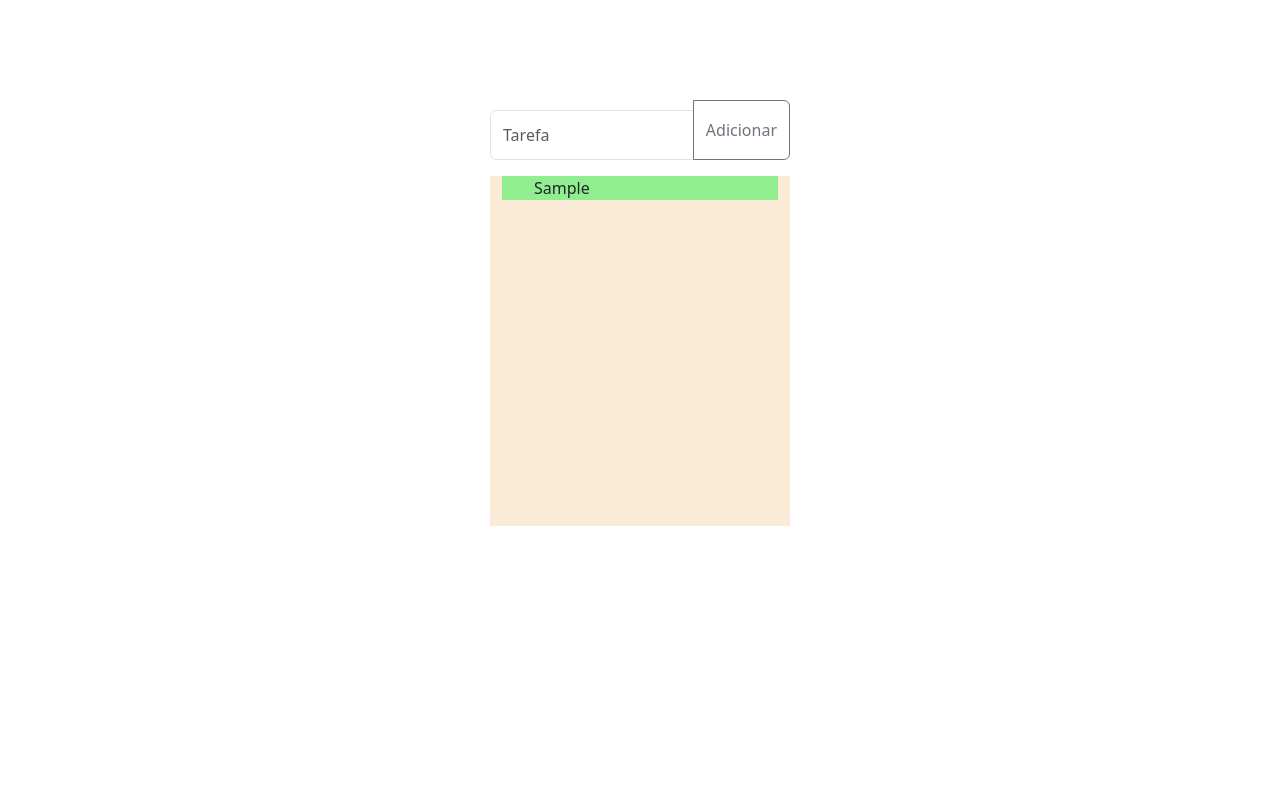
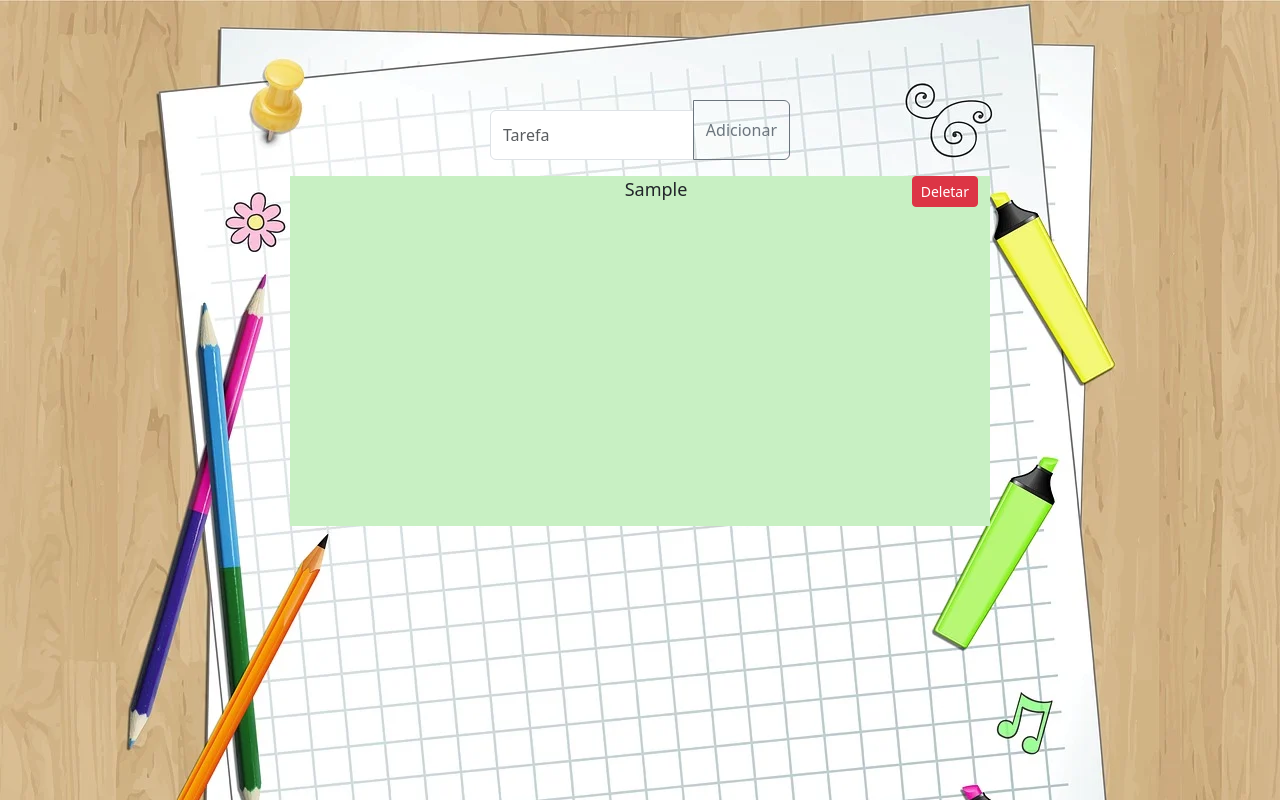
Before and after one commit to joaopb0/ToDoListJquery, a plain HTML site: page index.html in a window 1280 px wide. Both pictures are taken after typing "Sample" into the empty fields and a click on the button "Adicionar". Drawn offline with nearby package versions, Linux system fonts and the light colour scheme.

Commit message:
Conclusão da lista

```diff
--- a/css/stylesheet.css
+++ b/css/stylesheet.css
@@ -16,10 +16,37 @@
 
 .container{
     height: 350px;
-    width: 300px;
-    background: antiquewhite;
+    width: 700px;
+    background: rgb(200, 240, 195);
+    outline: none;
 }
 
-.containertarefa{
-    background: lightgreen;
+ul .concluido, .deletar{
+    position: absolute;
 }
+
+ul .concluido{
+right: 65px;
+}
+
+ul .deletar{
+right: 0px;
+}
+
+.textarea{
+    display: flex;
+    justify-content: center;
+    font-size: 18px;
+    text-align: center;
+    height: 32px;
+    cursor: pointer;
+}
+
+.concluir{
+    text-decoration: line-through;
+    text-align: center;
+}
+
+body{
+    background-image: url(../img/Fundo.webp);
+}
--- a/js/script.js
+++ b/js/script.js
@@ -3,8 +3,16 @@ $(document).ready(function() {
         var novaTarefa = $("#novatarefa").val();
         if (novaTarefa !== "") {
             $("#instrucao").remove();
-            $("#lista").append('<li class="list-group-item">' + novaTarefa + '</li>');
+            $("#lista").append('<li class="list-group-item textarea">' + novaTarefa + '<button type="button" class="btn btn-danger btn-sm float-end deletar">Deletar</button></li>');
             $("#novatarefa").val("");
         }
     });
+
+    $('ul').on('click','.btn-danger',function(){
+        $(this).parent('li').fadeOut();
+    });
+
+    $('ul').on('click', '.textarea', function() {
+        $(this).toggleClass('concluir');
+    });
 });
```
Also changed, not shown: img/Fundo.webp (added).
